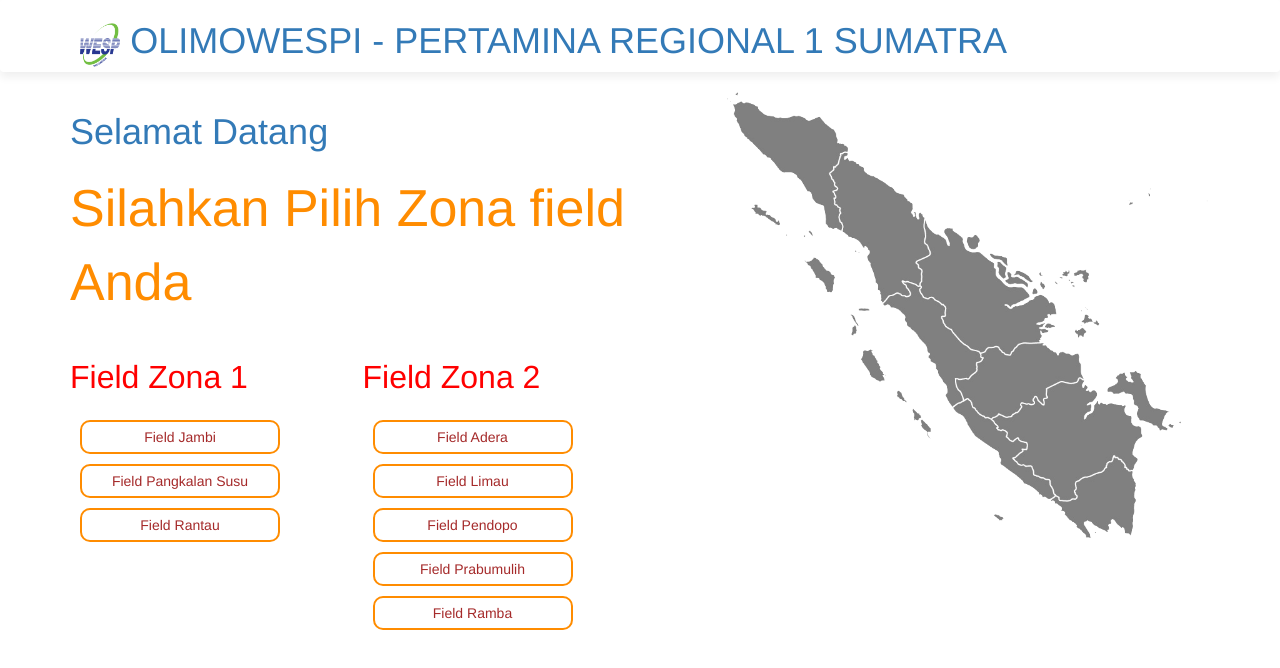
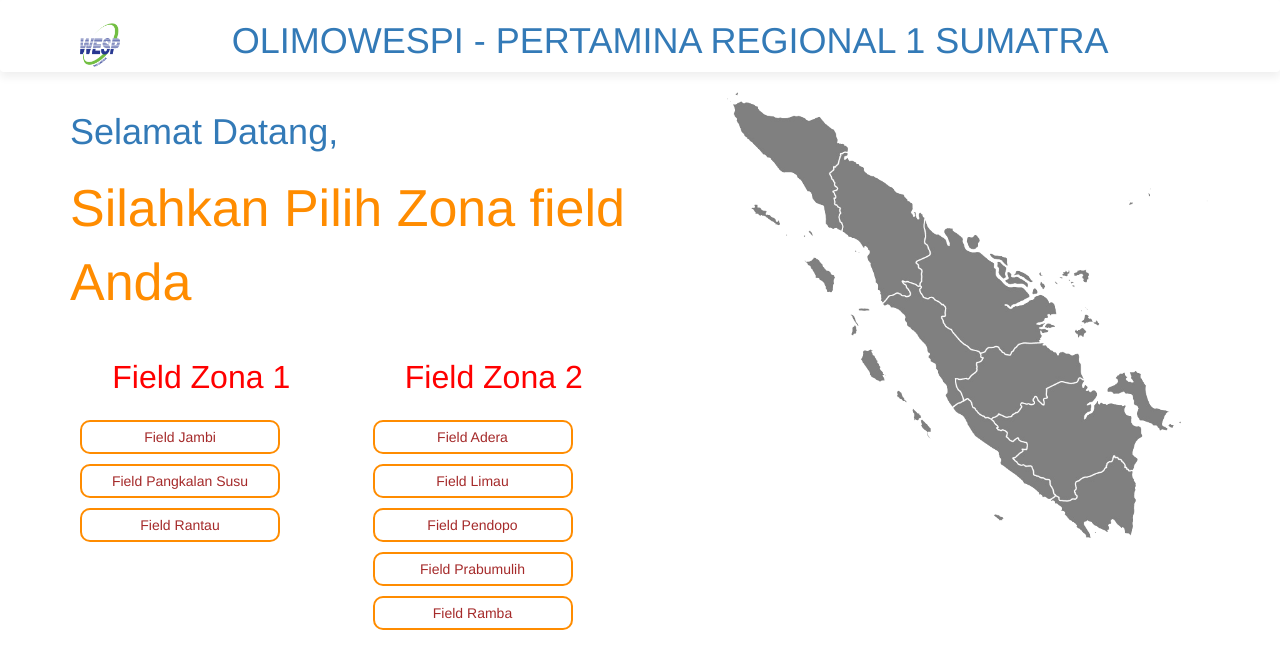
Before and after one commit to mrwiguna/olimo, a plain HTML site: page index.html in a window 1280 px wide. Drawn offline with nearby package versions, Linux system fonts and the light colour scheme.

Commit message:
edit style and coma Selamat Datang

```diff
--- a/index.html
+++ b/index.html
@@ -19,14 +19,14 @@
                     <a href=""><img class="logo" src="img/logo.png"</a>
 
                     </div>
-                    <h1>OLIMOWESPI - PERTAMINA REGIONAL 1 SUMATRA </h1>
+                    <h1 class="text-center">OLIMOWESPI - PERTAMINA REGIONAL 1 SUMATRA </h1>
                 </div>
             </nav>
             <div class="container">
                 <div class="row">
 
                     <div class="col-sm-6" >
-                        <h1>Selamat Datang</h1>
+                        <h1>Selamat Datang,</h1>
                         <p class="big-text">Silahkan Pilih Zona field Anda</p>
                             <div class="row">
                                 <div class="col-sm-6">
--- a/style.css
+++ b/style.css
@@ -42,4 +42,10 @@ a.btn-field
     font-size: 32px;
     margin: 20px 0;
     color: red;
+    text-align: center;
 }
+
+.text-center
+{
+    text-align: center;
+}
```
